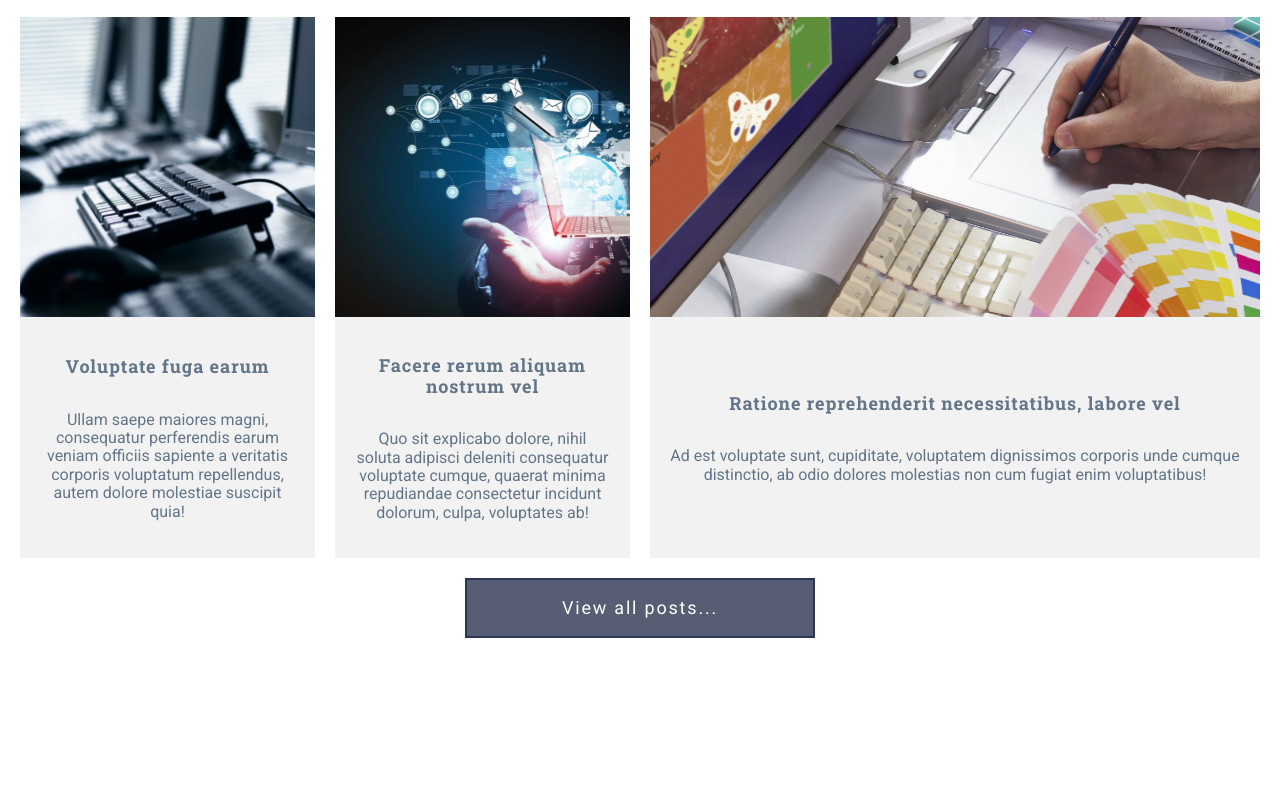
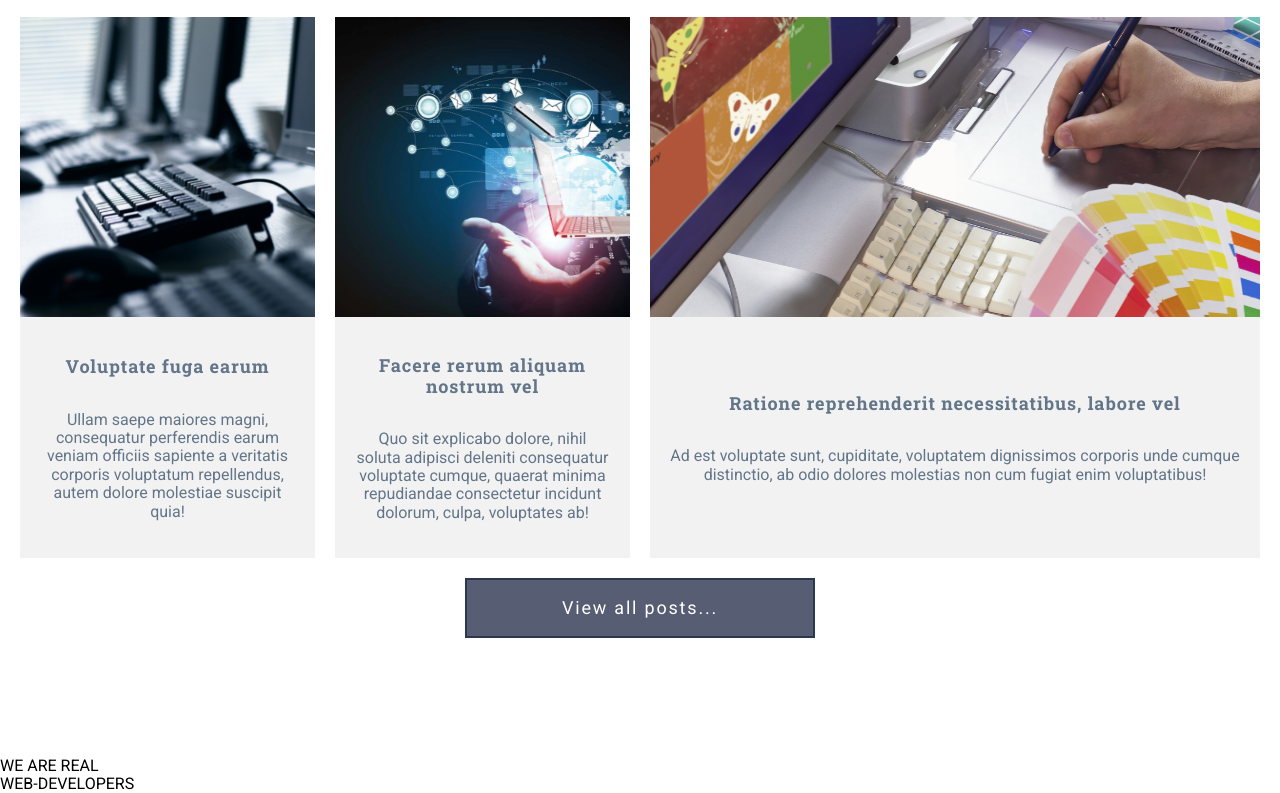
Before and after one commit to SofyaKisliak/grid-template_20211701, a website: page index.html in a window 1280 px wide. Shown: the part 3308-4101 px from the top of the page. Before the commit the page ends 4046 px from the top, so only its background shows below. Drawn offline with Linux system fonts and the light colour scheme.

Commit message:
разметка блока footer

```diff
--- a/index.html
+++ b/index.html
@@ -250,7 +250,23 @@
 
 
 
-  <footer></footer>
+  <footer class="footer">
+    <div class="footer__container">
+      <div class="footer__icons">
+        <a href="#"><i class="fab fa-facebook-square"></i></a>
+        <a href="#"><i class="fab fa-google-plus-square"></i></a>
+        <a href="#"><i class="fab fa-twitter-square"></i></a>
+        <a href="#"><i class="fab fa-pinterest-square"></i></a>
+        <a href="#"><i class="fab fa-flickr"></i></a>
+
+      </div>
+      <div class="footer__copyright">
+        <span>WE ARE REAL</span><br><span>WEB-DEVELOPERS</span>
+
+
+      </div>
+    </div>
+  </footer>
 
 
 
```
